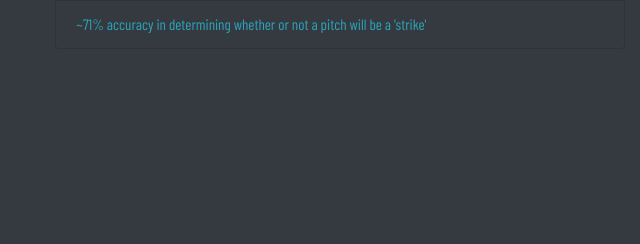
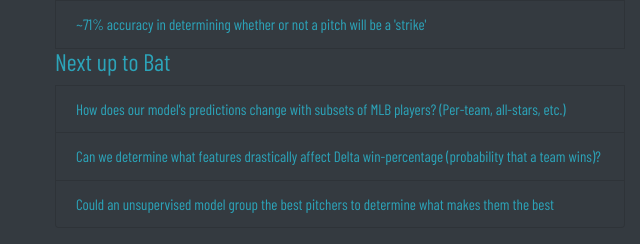
Before and after one commit to KarenMashburn/team-country-music, a Flask app: page / in a window 1280 px wide. Shown: the part 798-1042 px from the top of the page, without its empty margins (640-1280 px from the left). Before the commit the page ends 831 px from the top, so only its background shows below. Run offline with Flask 2, Linux system fonts and the light colour scheme; parts of the project's set-up code (start-up, migrations or seed data) failed here and were passed over; some libraries are stand-ins or nearby versions.

Commit message:
Update index.html

```diff
--- a/templates/index.html
+++ b/templates/index.html
@@ -101,6 +101,17 @@
 					Using a combination of technologies, coding languages, and a lot of team effort, we created this webpage to let you explore our data and see if you've got what it takes to beat the best pitchers in the MLB!
 					The best nine pitchers in the MLB have combined and you get to call the shots. Can you strike out the side? -->
 					<!-- </li> -->
+						<h4>Next up to Bat</h4>
+						<!-- <h5><i>How is our model?</i></h5> -->
+						<li class='list-group-item bg-dark'>
+							How does our model's predictions change with subsets of MLB players? (Per-team, all-stars, etc.)
+						</li>
+						<li class='list-group-item bg-dark'>
+							Can we determine what features drastically affect Delta win-percentage (probability that a team wins)?
+						</li>
+						<li class='list-group-item bg-dark'>
+							Could an unsupervised model group the best pitchers to determine what makes them the best
+						</li>
 				</ul>
 		</div>
 	</div>
```
